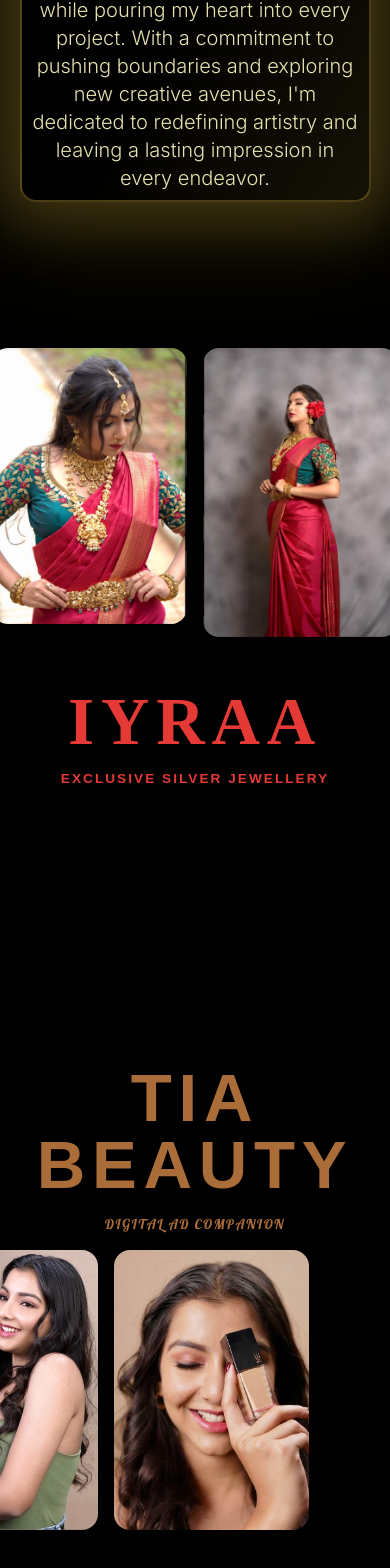
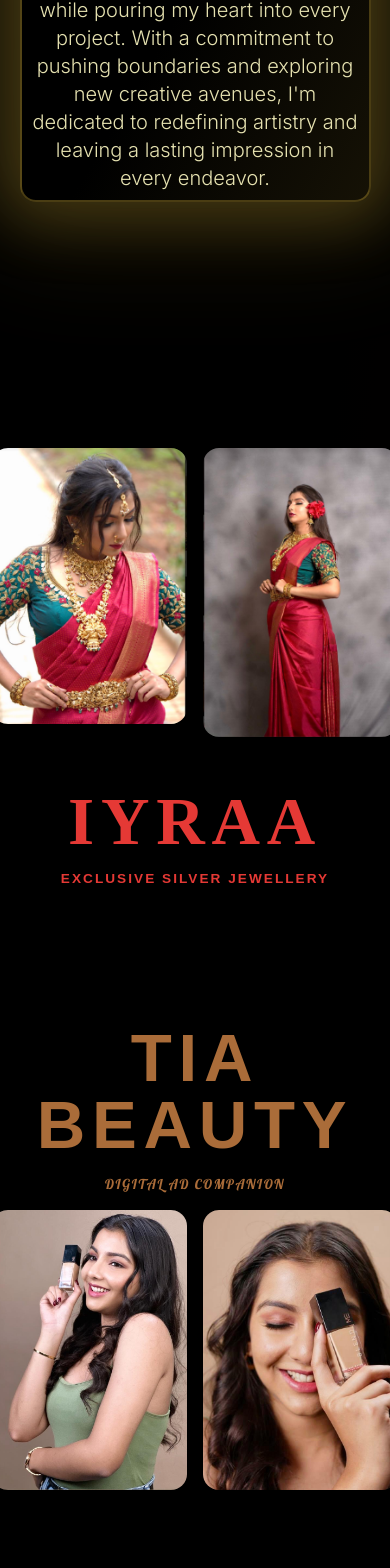
Before and after one commit to Pranav252005/Disha, a React (Vite) app: page / in a window 390 px wide. Shown: the part 1672-3240 px from the top of the page. Built offline with nearby package versions, Linux system fonts and the light colour scheme.

Commit message:
Responsive mobile horizontal fixes for IYRAA, and TIA BEAUTY sections

```diff
--- a/src/App.tsx
+++ b/src/App.tsx
@@ -219,7 +219,7 @@
           >
             DIGITAL AD COMPANION
           </span>
-          <div className="scroll-images flex flex-row gap-6 ml-12">
+          <div className="mobile-tia-images scroll-images flex flex-row gap-6 ml-12">
             <img src="/D9.jpg" alt="D9" className="w-[22vw] max-w-xs object-cover rounded-2xl" />
             <img src="/D11.jpg" alt="D11" className="w-[22vw] max-w-xs object-cover rounded-2xl" />
           </div>
--- a/src/index.css
+++ b/src/index.css
@@ -430,7 +430,7 @@
     padding-bottom: 1.5rem !important;
     min-height: 80vh !important;
     position: relative !important;
-    top: 50px !important;
+    top: 150px !important;
   }
 
   .mobile-iyraa-images {
@@ -458,7 +458,11 @@
     padding-top: 2.5rem !important;
     padding-bottom: 2.5rem !important;
     position: relative !important;
-    top: -30px !important;
+    top: -70px !important;
+  }
+
+  .mobile-tia-images {
+    justify-content: center !important;
   }
 
   .mobile-tia-center-box {
@@ -470,6 +474,35 @@
     min-width: unset !important;
     position: static !important;
     text-align: center !important;
+  }
+}
+
+@media (max-width: 900px) and (max-height: 500px) {
+
+  /* IYRAA and TIA BEAUTY main text smaller */
+  .iyraa-section .text-box span:first-child,
+  .tia-section .text-box span:first-child {
+    font-size: 2.2rem !important;
+    text-align: center !important;
+    width: 100% !important;
+    margin-bottom: 0.2rem !important;
+    position: static !important;
+    left: unset !important;
+    top: unset !important;
+  }
+
+  /* EXCLUSIVE SILVER JEWELLERY and DIGITAL AD COMPANION smaller and centered under main text */
+  .iyraa-section .text-box span:nth-child(2),
+  .tia-section .text-box span:nth-child(2) {
+    font-size: 1.1rem !important;
+    display: block !important;
+    text-align: center !important;
+    width: 100% !important;
+    margin-top: 0 !important;
+    margin-bottom: 0.5rem !important;
+    position: static !important;
+    left: unset !important;
+    top: unset !important;
   }
 }
 
```
